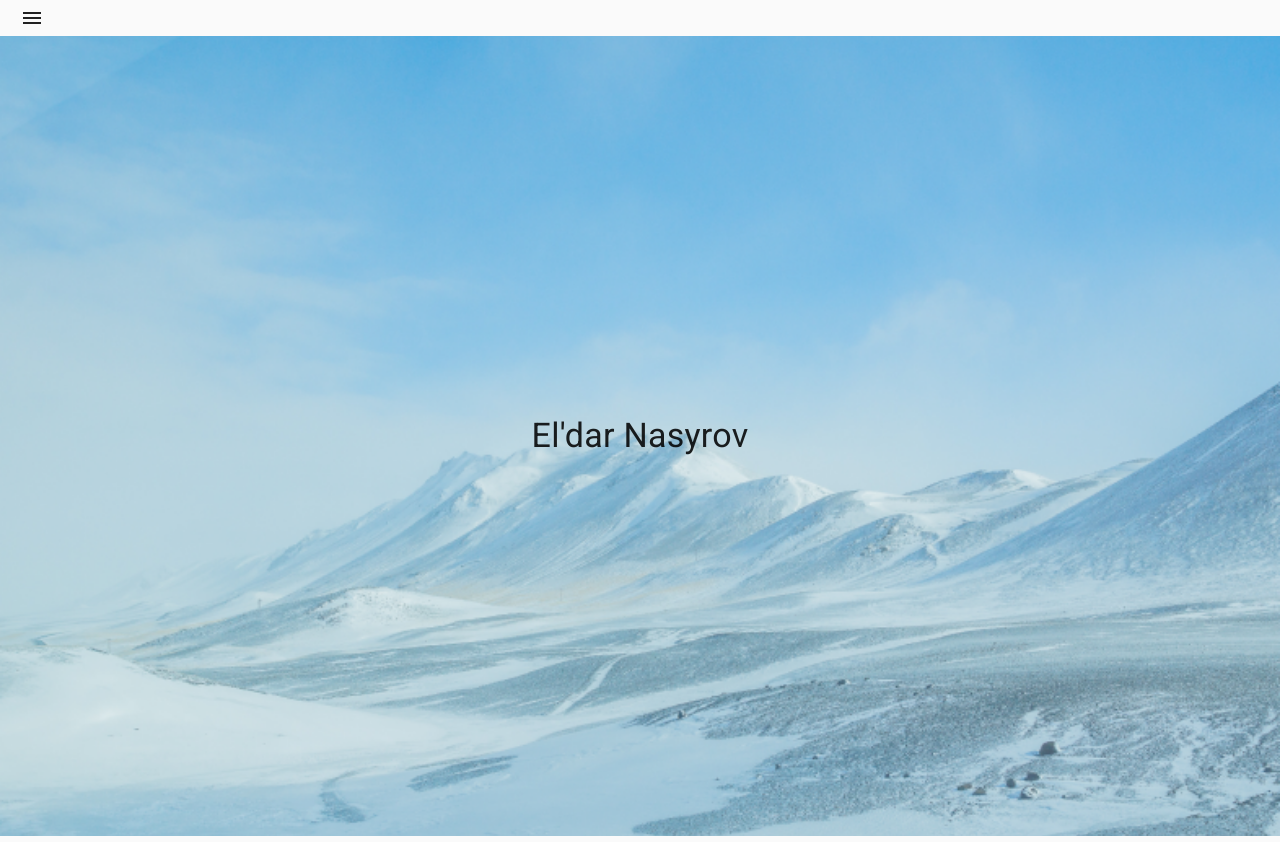
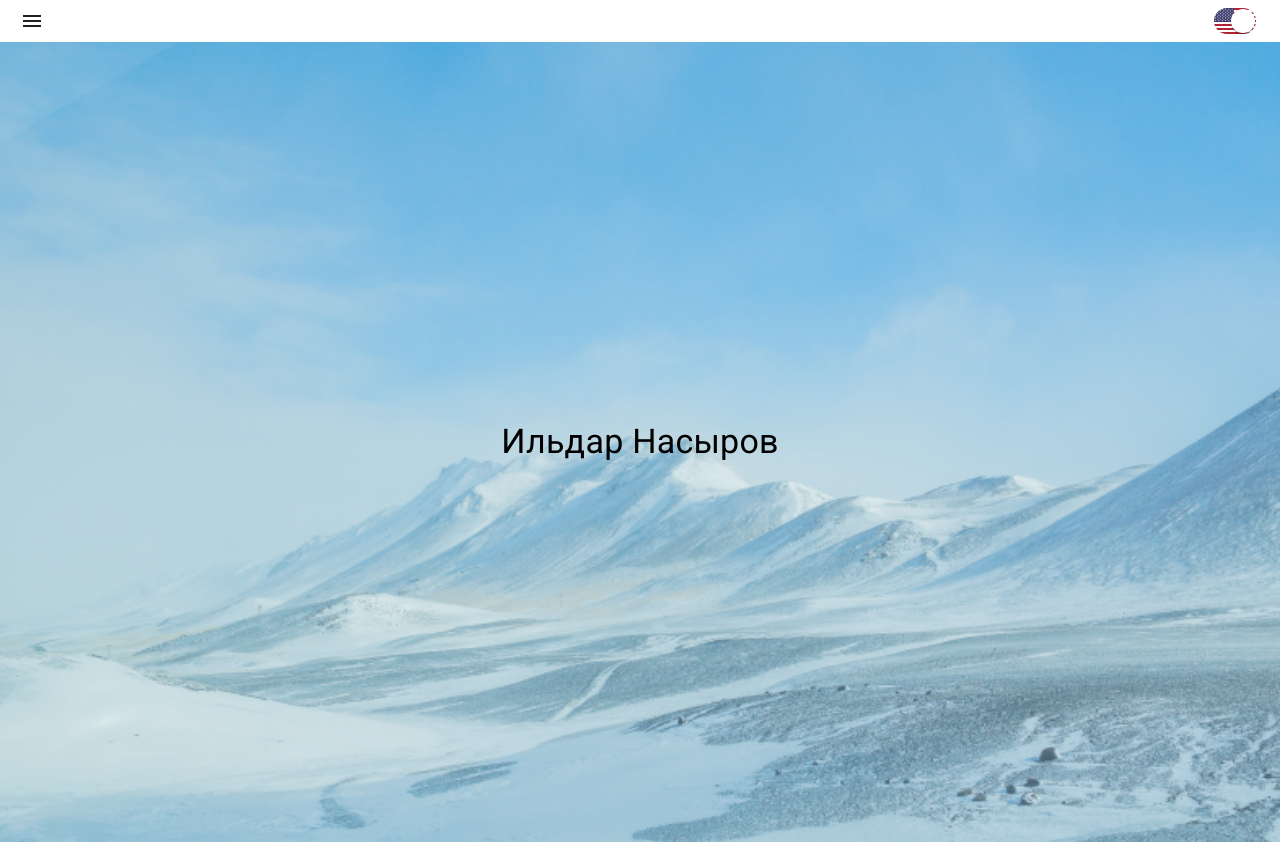
Before and after one commit to buugaaga/buugaaga.github.io, a React (Create React App) app: page / in a window 1280 px wide. Built offline with nearby package versions, Linux system fonts and the light colour scheme.

Commit message:
Add checked language

```diff
--- a/src/App.js
+++ b/src/App.js
@@ -12,11 +12,11 @@ import { Contacts } from './pages/Contacts'
 
 const App = () => {
 
-  const [ ru, setLanguage] = useState(false)
+  const [ ru, setLanguage ] = useState(true)
 
   return (
     <>
-      <Navigation />
+      <Navigation setLanguage={setLanguage} ru={ru} />
       <Switch>
         <Route exact path="/" render={() => <Home ru={ru} />} />
         <Route path="/works" component={() => <Works ru={ru} /> }/>
--- /dev/null
+++ b/src/components/Navigation/LanguageSwitch.js
@@ -0,0 +1,80 @@
+import React from 'react'
+import { withStyles } from '@material-ui/core/styles'
+import FormControlLabel from '@material-ui/core/FormControlLabel'
+import Switch from '@material-ui/core/Switch'
+
+import usaLogo from '../../images/usa.svg'
+import ruLogo from '../../images/rus.svg'
+
+const StyledSwitch = withStyles((theme) => ({
+    root: {
+      width: 42,
+      height: 26,
+      padding: 0,
+      margin: theme.spacing(1),
+    },
+    switchBase: {
+      padding: 1,
+      '& + $track': {
+        backgroundImage: `url(${ruLogo})`,
+        backgroundSize: 'cover',
+      },
+      '&$checked': {
+        transform: 'translateX(16px)',
+        color: theme.palette.common.white,
+        '& + $track': {
+          backgroundColor: '#52d869',
+          backgroundImage: `url(${usaLogo})`,
+          backgroundSize: 'cover',
+          opacity: 1,
+          border: 'none',
+        },
+      },
+      '&$focusVisible $thumb': {
+        color: '#52d869',
+        border: '6px solid #fff',
+      },
+    },
+    thumb: {
+      width: 24,
+      height: 24,
+    },
+    track: {
+      borderRadius: 26 / 2,
+      border: `1px solid ${theme.palette.grey[400]}`,
+      backgroundColor: theme.palette.grey[50],
+      opacity: 1,
+      transition: theme.transitions.create(['background-color', 'border']),
+    },
+    checked: {},
+    focusVisible: {},
+  }))(({ classes, ...props }) => {
+    return (
+      <Switch
+        focusVisibleClassName={classes.focusVisible}
+        disableRipple
+        classes={{
+          root: classes.root,
+          switchBase: classes.switchBase,
+          thumb: classes.thumb,
+          track: classes.track,
+          checked: classes.checked,
+        }}
+        {...props}
+      />
+    );
+  });
+
+export  function LanguageSwitch({ setLanguage, ru }) {
+
+  const handleChange = () => {
+    setLanguage(!ru)
+  };
+
+  return (
+    <FormControlLabel
+      control={<StyledSwitch checked={ru} onChange={handleChange} name="language" />}
+      label=""
+    />
+  );
+}
--- a/src/components/Navigation/MainNavigation.js
+++ b/src/components/Navigation/MainNavigation.js
@@ -14,12 +14,14 @@ import LinkedinIcon from '@material-ui/icons/LinkedIn'
 import TwitterIcon from '@material-ui/icons/Twitter'
 import GithubIcon from '@material-ui/icons/GitHub'
 import { Link } from 'react-router-dom';
+import { Grid } from '@material-ui/core';
+
+//components
+import { LanguageSwitch } from './LanguageSwitch'
 
 // import fccIcon from '../images/fcc.svg'
 
-
-
-export const MainNavigation = () => {
+export const MainNavigation = ({setLanguage, ru}) => {
 
   const [state, setState] = React.useState({
     top: false,
@@ -70,14 +72,18 @@ export const MainNavigation = () => {
 
   return (
     <div>
-      <>
+      <Grid
+        container
+        justify='space-between'
+      >
         <Button onClick={toggleDrawer('top', true)}>
           <MenuIcon />
         </Button>
+        <LanguageSwitch setLanguage={setLanguage} ru={ru} />
         <Drawer anchor={'top'} open={state['top']} onClose={toggleDrawer('top', false)}>
           {list()}
         </Drawer>
-      </>
+      </Grid>
     </div>
   );
 }
--- a/src/index.js
+++ b/src/index.js
@@ -2,7 +2,7 @@ import React from 'react'
 import ReactDOM from 'react-dom'
 import { HashRouter as Router } from 'react-router-dom'
 import { StylesProvider } from '@material-ui/styles'
-import { CssBaseline } from '@material-ui/core'
+// import { CssBaseline } from '@material-ui/core'
 
 import './index.css'
 import App from './App'
@@ -11,8 +11,6 @@ import * as serviceWorker from './serviceWorker'
 ReactDOM.render(
 <Router>
   <StylesProvider injectFirst>
-    <CssBaseline />
-
     <App />
   </StylesProvider>
 </Router>,
```
Also changed, not shown: src/images/rus.svg (added), src/images/usa.svg (added).
